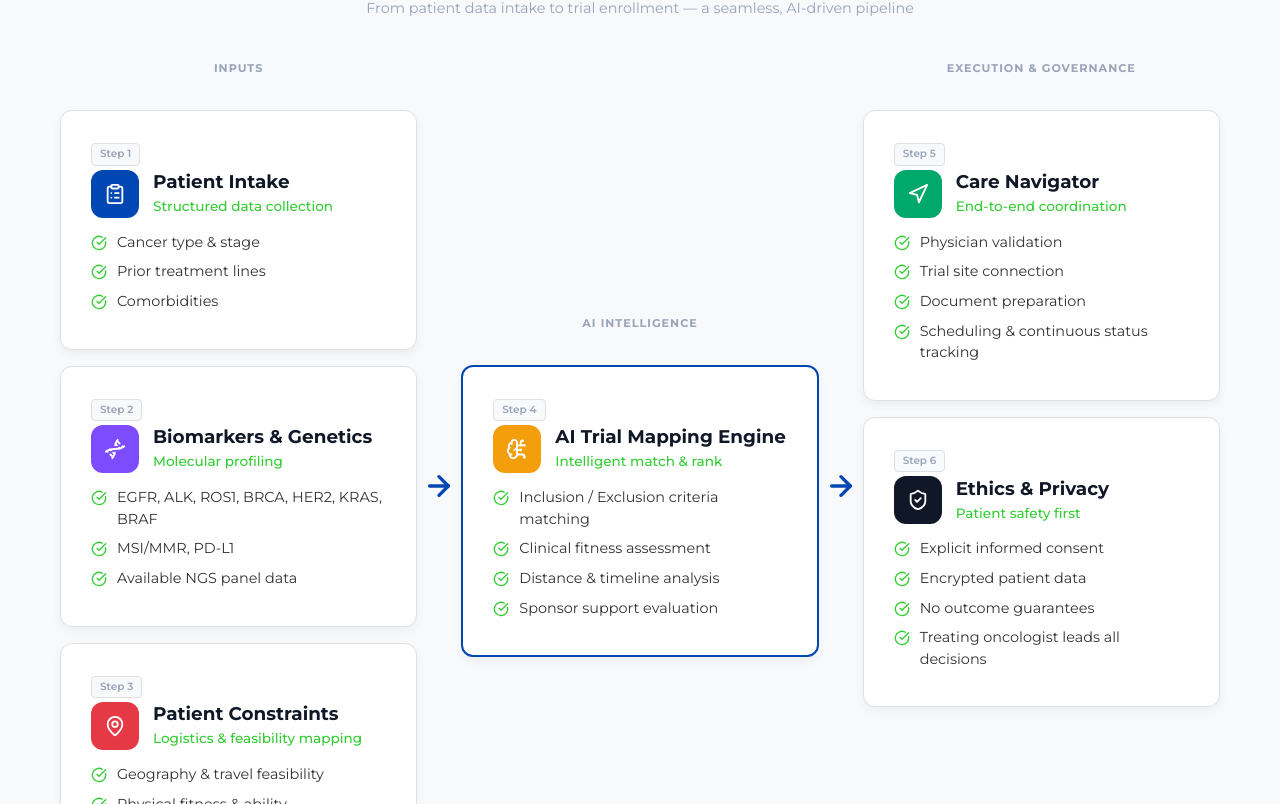
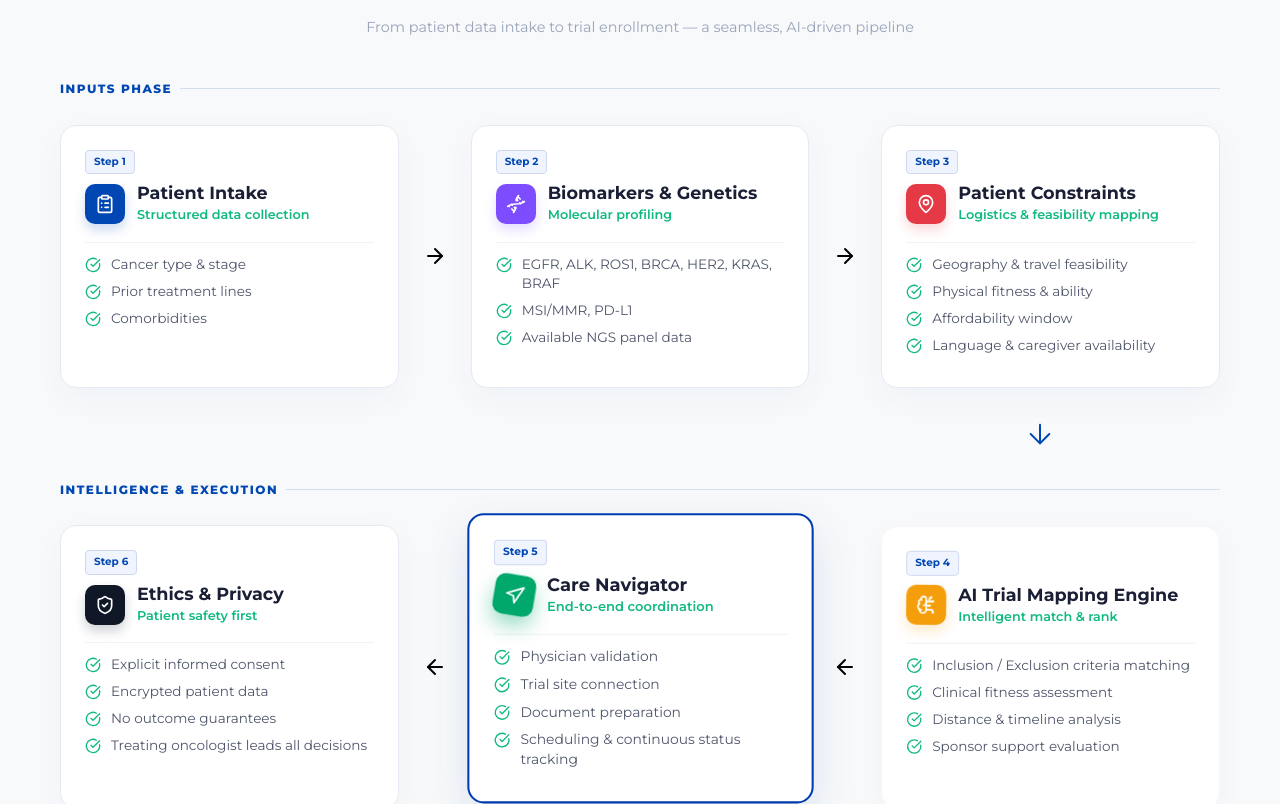
Before and after one commit to Suraj-creation/carcinome-, a React (Vite) app in the folder client/: page /clinical-trials in a window 1280 px wide. Shown: the part 776-1580 px from the top of the page. Built offline with nearby package versions, Linux system fonts and the light colour scheme.

Commit message:
added animation to ClinicalTrials and removed select service from main page

```diff
--- a/client/src/components/ClinicalTrials.jsx
+++ b/client/src/components/ClinicalTrials.jsx
@@ -1,4 +1,4 @@
-import React from "react";
+import React, { useState, useEffect, useRef } from "react";
 import {
   Bot,
   FlaskConical,
@@ -11,6 +11,7 @@ import {
   CheckCircle,
   ArrowDown,
   ArrowRight,
+  ArrowLeft,
   Lock,
   UserRoundCog,
   Microscope,
@@ -110,107 +111,121 @@ const styles = {
     textAlign: "center",
     marginBottom: "40px",
   },
-  // Column labels
-  columnLabel: {
-    fontSize: "0.7rem",
-    fontWeight: "700",
+  // Step labels
+  rowLabel: {
+    fontSize: "0.75rem",
+    fontWeight: "800",
     textTransform: "uppercase",
-    letterSpacing: "1px",
-    color: "#99A3BA",
-    textAlign: "center",
+    letterSpacing: "1.5px",
+    color: "#0047b3",
     marginBottom: "16px",
+    display: "flex",
+    alignItems: "center",
+    gap: "8px",
   },
-  stepCard: {
+  labelLine: {
+    flex: 1,
+    height: "1px",
+    backgroundColor: "rgba(0, 71, 179, 0.15)",
+  },
+  stepCard: (isHighlighted, isMobile) => ({
     backgroundColor: "white",
-    border: "1px solid #E0E0E0",
-    borderRadius: "12px",
-    boxShadow: "0 4px 10px rgba(0, 0, 0, 0.05)",
-    padding: "28px 30px",
-    marginBottom: "0",
+    border: isHighlighted ? "2px solid #0047b3" : "1px solid #E5E9F2",
+    borderRadius: "16px",
+    boxShadow: isHighlighted
+      ? "0 15px 40px rgba(0, 71, 179, 0.12)"
+      : "0 10px 30px rgba(0, 71, 179, 0.04)",
+    padding: "24px",
     position: "relative",
-  },
+    transition: "all 0.4s cubic-bezier(0.175, 0.885, 0.32, 1.275)",
+    height: "100%",
+    display: "flex",
+    flexDirection: "column",
+    transform: isHighlighted && !isMobile ? "translateY(-8px) scale(1.02)" : "translateY(0) scale(1)",
+    zIndex: isHighlighted ? 10 : 1,
+  }),
   stepHeader: {
     display: "flex",
     alignItems: "center",
-    gap: "14px",
-    marginBottom: "14px",
+    gap: "12px",
+    marginBottom: "16px",
   },
-  stepIcon: (color) => ({
-    width: "48px",
-    height: "48px",
-    borderRadius: "12px",
+  stepIcon: (color, isHighlighted) => ({
+    width: "40px",
+    height: "40px",
+    borderRadius: "10px",
     backgroundColor: color,
     color: "white",
     display: "flex",
     alignItems: "center",
     justifyContent: "center",
     flexShrink: 0,
+    boxShadow: isHighlighted ? `0 10px 20px ${color}66` : `0 6px 12px ${color}33`,
+    transition: "all 0.4s ease",
+    transform: isHighlighted ? "rotate(10deg)" : "rotate(0)",
   }),
   stepNumber: {
     display: "inline-block",
     fontSize: "0.65rem",
-    backgroundColor: "#F8F9FA",
-    color: "#99A3BA",
-    padding: "2px 8px",
+    backgroundColor: "#F0F4FF",
+    color: "#0047b3",
+    padding: "3px 8px",
     borderRadius: "4px",
-    fontWeight: "600",
-    border: "1px solid #E0E0E0",
-    marginBottom: "4px",
+    fontWeight: "700",
+    border: "1px solid #D0D8F0",
+    marginBottom: "8px",
+    alignSelf: "flex-start",
   },
   stepTitle: {
-    fontSize: "1.15rem",
+    fontSize: "1.1rem",
     fontWeight: "700",
-    color: "#101726",
-    lineHeight: "1.3",
+    color: "#1a1f36",
+    lineHeight: "1.2",
     margin: 0,
   },
   stepSubtitle: {
-    fontSize: "0.85rem",
-    fontWeight: "500",
-    color: "#32CD32",
-    margin: "2px 0 0 0",
+    fontSize: "0.8rem",
+    fontWeight: "600",
+    color: "#10b981",
+    marginTop: "2px",
   },
   featureList: {
     listStyle: "none",
     padding: "0",
     margin: "0",
+    borderTop: "1px solid #f0f2f7",
+    paddingTop: "12px",
+    flex: 1,
   },
   featureItem: {
     display: "flex",
     alignItems: "flex-start",
-    fontSize: "0.9rem",
-    color: "#333",
+    fontSize: "0.85rem",
+    color: "#4f566b",
     marginBottom: "8px",
-    lineHeight: "1.5",
+    lineHeight: "1.4",
   },
   featureIcon: {
     width: "16px",
     height: "16px",
     marginRight: "10px",
-    color: "#32CD32",
+    color: "#10b981",
     flexShrink: 0,
-    marginTop: "3px",
+    marginTop: "2px",
   },
-  connector: {
-    display: "flex",
-    justifyContent: "center",
-    padding: "8px 0",
-  },
-  connectorLine: {
-    width: "2px",
-    height: "30px",
-    backgroundColor: "#0047b3",
-    position: "relative",
-  },
-  connectorArrow: {
-    color: "#0047b3",
-  },
-  // Horizontal arrow between columns
-  horizontalArrow: {
+  connectorRow: {
     display: "flex",
     alignItems: "center",
     justifyContent: "center",
-    padding: "0 8px",
+    color: "#0047b3",
+    opacity: 0.5,
+  },
+  connectorDown: {
+    display: "flex",
+    justifyContent: "center",
+    padding: "20px 0",
+    color: "#0047b3",
+    opacity: 0.5,
   },
 
   // Chat Section
@@ -401,26 +416,33 @@ const styles = {
 
 // Desktop styles
 const desktopStyles = `
-  @media (min-width: 768px) {
-    .ct-hero-container { padding: 80px 20px 100px 20px; }
-    .ct-hero-title { font-size: 2.5rem !important; }
-    .ct-flow-grid {
+  @media (min-width: 1024px) {
+    .ct-hero-container { padding: 100px 20px 120px 20px; }
+    .ct-hero-title { font-size: 3rem !important; }
+    .ct-flow-row {
       display: grid !important;
-      grid-template-columns: 1fr auto 1fr auto 1fr !important;
-      gap: 0 !important;
+      grid-template-columns: 1fr 40px 1fr 40px 1fr !important;
       align-items: stretch !important;
+      margin-bottom: 20px;
     }
-    .ct-flow-col {
-      display: flex;
-      flex-direction: column;
-      gap: 16px;
-    }
-    .ct-flow-arrow-v { display: none !important; }
     .ct-flow-arrow-h {
       display: flex !important;
       align-items: center;
       justify-content: center;
-      padding: 0 6px;
+    }
+    .ct-flow-arrow-v {
+      display: none !important;
+    }
+    .ct-flow-arrow-down {
+      display: grid !important;
+      grid-template-columns: 1fr 40px 1fr 40px 1fr !important;
+      margin: 0px 0 20px 0;
+    }
+    .ct-step-card:hover {
+      transform: translateY(-8px) scale(1.03) !important;
+      box-shadow: 0 20px 45px rgba(0, 71, 179, 0.15) !important;
+      border-color: #0047b3 !important;
+      z-index: 20 !important;
     }
   }
 `;
@@ -507,11 +529,103 @@ const pipelineSteps = [
 
 // --- Component ---
 const ClinicalTrials = () => {
+  const [activeStep, setActiveStep] = useState(0);
+  const [isPaused, setIsPaused] = useState(false);
+  const [isMobile, setIsMobile] = useState(false);
+  const sectionRef = useRef(null);
+  const intervalRef = useRef(null);
+  const activeStepRef = useRef(0);
+  const isPausedRef = useRef(false);
+
+  // Sync refs with state for use in interval
+  useEffect(() => {
+    activeStepRef.current = activeStep;
+  }, [activeStep]);
+
+  useEffect(() => {
+    isPausedRef.current = isPaused;
+  }, [isPaused]);
+
+  useEffect(() => {
+    const checkMobile = () => setIsMobile(window.innerWidth < 1024);
+    checkMobile();
+    window.addEventListener("resize", checkMobile);
+
+    // Animation logic
+    const observer = new IntersectionObserver(
+      ([entry]) => {
+        if (entry.isIntersecting && !isMobile) {
+          setActiveStep(1);
+          intervalRef.current = setInterval(() => {
+            if (!isPausedRef.current) {
+              const next = activeStepRef.current < 6 ? activeStepRef.current + 1 : 1;
+              setActiveStep(next);
+            }
+          }, 1500);
+        } else {
+          setActiveStep(0);
+          if (intervalRef.current) clearInterval(intervalRef.current);
+        }
+      },
+      { threshold: 0.2 }
+    );
+
+    if (sectionRef.current) observer.observe(sectionRef.current);
+
+    return () => {
+      window.removeEventListener("resize", checkMobile);
+      if (intervalRef.current) clearInterval(intervalRef.current);
+      observer.disconnect();
+    };
+  }, [isMobile]);
+
+  const renderStep = (stepNumber) => {
+    const step = pipelineSteps.find(s => s.number === `Step ${stepNumber}`);
+    const isHighlighted = activeStep === stepNumber;
+
+    return (
+      <div
+        className="ct-step-card"
+        style={styles.stepCard(isHighlighted, isMobile)}
+        onMouseEnter={() => {
+          if (!isMobile) {
+            setIsPaused(true);
+            setActiveStep(stepNumber);
+          }
+        }}
+        onMouseLeave={() => {
+          if (!isMobile) {
+            setIsPaused(false);
+          }
+        }}
+      >
+        <span style={styles.stepNumber}>{step.number}</span>
+        <div style={styles.stepHeader}>
+          <div style={styles.stepIcon(step.iconColor, isHighlighted)}>
+            {React.createElement(step.icon, { size: 20 })}
+          </div>
+          <div>
+            <h4 style={styles.stepTitle}>{step.title}</h4>
+            <p style={styles.stepSubtitle}>{step.subtitle}</p>
+          </div>
+        </div>
+        <ul style={styles.featureList}>
+          {step.features.map((f, i) => (
+            <li key={i} style={styles.featureItem}>
+              <CheckCircle style={styles.featureIcon} />
+              <span>{f}</span>
+            </li>
+          ))}
+        </ul>
+      </div>
+    );
+  };
+
   return (
     <div style={styles.pageContainer}>
       <style>{desktopStyles}</style>
 
-      {/* Hero Banner */}
+      {/* Hero Banner ... (kept lines 526-558) */}
       <div style={styles.heroContainer} className="ct-hero-container">
         <div style={styles.heroTag}>
           <FlaskConical size={14} />
@@ -531,7 +645,6 @@ const ClinicalTrials = () => {
         <p style={styles.heroTagline}>Your Journey, Our Support.</p>
       </div>
 
-      {/* Intro Section */}
       <div style={styles.introSection}>
         <h2 style={styles.introTitle}>
           Accessibility for Clinical Trials
@@ -545,8 +658,8 @@ const ClinicalTrials = () => {
         </p>
       </div>
 
-      {/* Pipeline Flow — Horizontal 3–Column */}
-      <div style={styles.pipelineWrapper}>
+      {/* Pipeline Flow */}
+      <div style={styles.pipelineWrapper} ref={sectionRef}>
         <h3 style={styles.pipelineTitle}>
           How Our AI Trial Matching Works
         </h3>
@@ -554,120 +667,86 @@ const ClinicalTrials = () => {
           From patient data intake to trial enrollment — a seamless, AI-driven pipeline
         </p>
 
-        <div className="ct-flow-grid" style={{ display: "flex", flexDirection: "column", gap: "16px" }}>
-          {/* LEFT COLUMN — Inputs */}
-          <div className="ct-flow-col">
-            <div style={styles.columnLabel}>Inputs</div>
-            {pipelineSteps.slice(0, 3).map((step, idx) => (
-              <React.Fragment key={step.number}>
-                <div style={styles.stepCard}>
-                  <span style={styles.stepNumber}>{step.number}</span>
-                  <div style={styles.stepHeader}>
-                    <div style={styles.stepIcon(step.iconColor)}>
-                      {React.createElement(step.icon, { size: 22 })}
-                    </div>
-                    <div>
-                      <h4 style={styles.stepTitle}>{step.title}</h4>
-                      <p style={styles.stepSubtitle}>{step.subtitle}</p>
-                    </div>
-                  </div>
-                  <ul style={styles.featureList}>
-                    {step.features.map((f, i) => (
-                      <li key={i} style={styles.featureItem}>
-                        <CheckCircle style={styles.featureIcon} />
-                        <span>{f}</span>
-                      </li>
-                    ))}
-                  </ul>
-                </div>
-                {idx < 2 && (
-                  <div className="ct-flow-arrow-v" style={styles.connector}>
-                    <div style={{ textAlign: "center" }}>
-                      <div style={{ ...styles.connectorLine, margin: "0 auto" }} />
-                      <ArrowDown size={20} style={styles.connectorArrow} />
-                    </div>
-                  </div>
-                )}
-              </React.Fragment>
-            ))}
+        <div style={{ display: "flex", flexDirection: "column", gap: "10px" }}>
+          {/* Row 1: Steps 1, 2, 3 */}
+          <div style={styles.rowLabel}>
+            Inputs Phase <div style={styles.labelLine} />
+          </div>
+          <div className="ct-flow-row" style={{ display: "flex", flexDirection: "column", gap: "16px" }}>
+            {renderStep(1)}
+            <div className="ct-flow-arrow-h" style={{ display: "none" }}>
+              <ArrowRight size={24} />
+            </div>
+            <div className="ct-flow-arrow-v" style={{ display: "flex", justifyContent: "center", padding: "10px 0", opacity: 0.3 }}>
+              <ArrowDown size={20} />
+            </div>
+
+            {renderStep(2)}
+            <div className="ct-flow-arrow-h" style={{ display: "none" }}>
+              <ArrowRight size={24} />
+            </div>
+            <div className="ct-flow-arrow-v" style={{ display: "flex", justifyContent: "center", padding: "10px 0", opacity: 0.3 }}>
+              <ArrowDown size={20} />
+            </div>
+
+            {renderStep(3)}
           </div>
 
-          {/* HORIZONTAL ARROW → */}
-          <div className="ct-flow-arrow-h" style={{ display: "none" }}>
-            <ArrowRight size={32} color="#0047b3" strokeWidth={2.5} />
+          {/* Row Connector (Desktop Only) - points down from 3 to 4 */}
+          <div className="ct-flow-arrow-down ct-flow-row" style={{ display: "none" }}>
+            <div /><div /><div /><div />
+            <div style={{ display: "flex", justifyContent: "center" }}>
+              <ArrowDown size={32} color="#0047b3" strokeWidth={1.5} />
+            </div>
           </div>
 
-          {/* MIDDLE COLUMN — AI Intelligence */}
-          <div className="ct-flow-col" style={{ justifyContent: "center" }}>
-            <div style={styles.columnLabel}>AI Intelligence</div>
-            {(() => {
-              const step = pipelineSteps[3];
-              return (
-                <div style={{ ...styles.stepCard, border: "2px solid #0047b3" }}>
-                  <span style={styles.stepNumber}>{step.number}</span>
-                  <div style={styles.stepHeader}>
-                    <div style={styles.stepIcon(step.iconColor)}>
-                      {React.createElement(step.icon, { size: 22 })}
-                    </div>
-                    <div>
-                      <h4 style={styles.stepTitle}>{step.title}</h4>
-                      <p style={styles.stepSubtitle}>{step.subtitle}</p>
-                    </div>
-                  </div>
-                  <ul style={styles.featureList}>
-                    {step.features.map((f, i) => (
-                      <li key={i} style={styles.featureItem}>
-                        <CheckCircle style={styles.featureIcon} />
-                        <span>{f}</span>
-                      </li>
-                    ))}
-                  </ul>
-                </div>
-              );
-            })()}
+          {/* Row 2: Steps 6, 5, 4 (Visual Order) */}
+          <div style={styles.rowLabel}>
+            Intelligence & Execution <div style={styles.labelLine} />
+          </div>
+          <div className="ct-flow-row" style={{ display: "flex", flexDirection: "column", gap: "16px" }}>
+            {/* Visual Column 1: Step 6 (Mobile/Stack logic) if mobile, otherwise 6 */}
+            {isMobile ? renderStep(4) : renderStep(6)}
+
+            {/* Arrow between Col 1 and 2 */}
+            {isMobile ? (
+              <div className="ct-flow-arrow-v" style={{ display: "flex", justifyContent: "center", padding: "10px 0", opacity: 0.3 }}>
+                <ArrowDown size={20} />
+              </div>
+            ) : (
+              <div className="ct-flow-arrow-h" style={{ display: "none" }}>
+                <ArrowLeft size={24} />
+              </div>
+            )}
+
+            {/* Visual Column 2: Step 5 */}
+            {renderStep(5)}
+
+            {/* Arrow between Col 2 and 3 */}
+            {isMobile ? (
+              <div className="ct-flow-arrow-v" style={{ display: "flex", justifyContent: "center", padding: "10px 0", opacity: 0.3 }}>
+                <ArrowDown size={20} />
+              </div>
+            ) : (
+              <div className="ct-flow-arrow-h" style={{ display: "none" }}>
+                <ArrowLeft size={24} />
+              </div>
+            )}
+
+            {/* Visual Column 3: Step 4 (Desktop only, mobile renders it first in Row 2) */}
+            {isMobile ? (
+              <>
+                {renderStep(6)}
+              </>
+            ) : (
+              renderStep(4)
+            )}
           </div>
 
-          {/* HORIZONTAL ARROW → */}
-          <div className="ct-flow-arrow-h" style={{ display: "none" }}>
-            <ArrowRight size={32} color="#0047b3" strokeWidth={2.5} />
-          </div>
-
-          {/* RIGHT COLUMN — Execution & Governance */}
-          <div className="ct-flow-col">
-            <div style={styles.columnLabel}>Execution & Governance</div>
-            {pipelineSteps.slice(4).map((step, idx) => (
-              <React.Fragment key={step.number}>
-                <div style={styles.stepCard}>
-                  <span style={styles.stepNumber}>{step.number}</span>
-                  <div style={styles.stepHeader}>
-                    <div style={styles.stepIcon(step.iconColor)}>
-                      {React.createElement(step.icon, { size: 22 })}
-                    </div>
-                    <div>
-                      <h4 style={styles.stepTitle}>{step.title}</h4>
-                      <p style={styles.stepSubtitle}>{step.subtitle}</p>
-                    </div>
-                  </div>
-                  <ul style={styles.featureList}>
-                    {step.features.map((f, i) => (
-                      <li key={i} style={styles.featureItem}>
-                        <CheckCircle style={styles.featureIcon} />
-                        <span>{f}</span>
-                      </li>
-                    ))}
-                  </ul>
-                </div>
-                {idx < 1 && (
-                  <div className="ct-flow-arrow-v" style={styles.connector}>
-                    <div style={{ textAlign: "center" }}>
-                      <div style={{ ...styles.connectorLine, margin: "0 auto" }} />
-                      <ArrowDown size={20} style={styles.connectorArrow} />
-                    </div>
-                  </div>
-                )}
-              </React.Fragment>
-            ))}
-          </div>
+          {/* Mobile cleanup: ensures 1-6 order */}
+          {isMobile && (
+            <div style={{ display: "none" }}>{/* placeholder */}</div>
+          )}
         </div>
       </div>
 
```
Also changed, not shown: client/src/components/HeroSection.jsx (+1 -20 lines), client/src/components/Navbar.jsx (+11 -0 lines).
